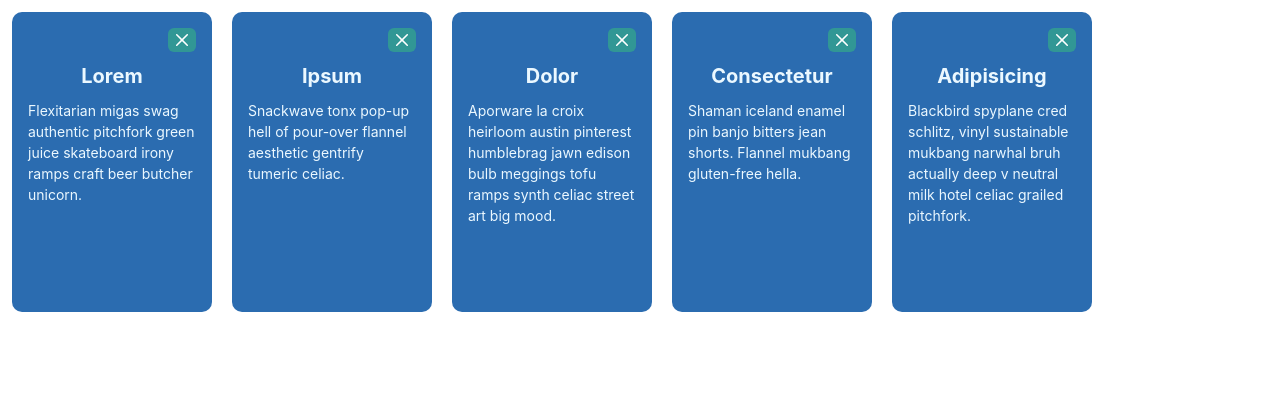
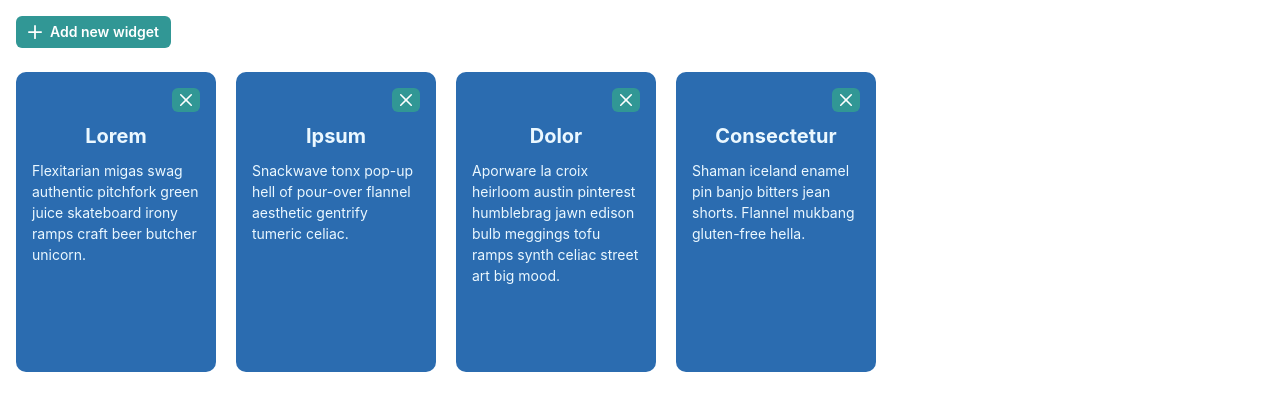
Before and after one commit to EdwinSch/custom-widgets-poc, a React (Vite) app: page / in a window 1280 px wide. Shown: the top 410 px of the page. Built offline with nearby package versions, Linux system fonts and the light colour scheme.

Commit message:
add: add new widgets button and functionality

```diff
--- a/src/App.jsx
+++ b/src/App.jsx
@@ -1,5 +1,6 @@
 import { useState } from "react";
-import { Flex, Box } from "@chakra-ui/react";
+import { Flex, Box, Button } from "@chakra-ui/react";
+import { AddIcon } from "@chakra-ui/icons";
 
 import Widget from "./components/Widget";
 import widgets from "./widgets.js";
@@ -7,13 +8,53 @@ import widgets from "./widgets.js";
 import "./App.css";
 
 function App() {
-  // const [count, setCount] = useState(0)
+  const [widgetsList, setWidgetsList] = useState(widgets);
+  const [listLength, setListLength] = useState(false);
+
+  const addWidget = () => {
+    const newWidgetsList = widgets.push({
+      name: "adipisicing",
+      type: "files",
+      content:
+        "Blackbird spyplane cred schlitz, vinyl sustainable mukbang narwhal bruh actually deep v neutral milk hotel celiac grailed pitchfork.",
+    });
+    // console.log(widgets);
+    setWidgetsList(newWidgetsList);
+
+    if (widgets.length >= 10) {
+      setListLength(true);
+    }
+  };
 
   return (
-    <Box as="main" p={3}>
+    <Box as="main" p={4}>
+      {listLength ? (
+        <Button
+          isDisabled={listLength}
+          type="button"
+          colorScheme="teal"
+          mb={6}
+          size="sm"
+        >
+          Maximum widgets reached
+        </Button>
+      ) : (
+        <Button
+          isDisabled={listLength}
+          type="button"
+          onClick={addWidget}
+          colorScheme="teal"
+          mb={6}
+          size="sm"
+          leftIcon={<AddIcon />}
+        >
+          Add new widget
+        </Button>
+      )}
+
       <Flex flexWrap="wrap" gap={5}>
-        {widgets.map((widget) => {
-          return <Widget key={widget.id} {...widget} />;
+        {widgets.map((widget, index) => {
+          return <Widget key={index} {...widget} />;
         })}
       </Flex>
     </Box>
--- a/src/widgets.js
+++ b/src/widgets.js
@@ -1,39 +1,28 @@
 const widgets = [
   {
-    id: 1,
     name: "lorem",
     type: "schedule",
     content:
       "Flexitarian migas swag authentic pitchfork green juice skateboard irony ramps craft beer butcher unicorn.",
   },
   {
-    id: 2,
     name: "ipsum",
     type: "progress",
     content:
       "Snackwave tonx pop-up hell of pour-over flannel aesthetic gentrify tumeric celiac.",
   },
   {
-    id: 3,
     name: "dolor",
     type: "weather",
     content:
       "Aporware la croix heirloom austin pinterest humblebrag jawn edison bulb meggings tofu ramps synth celiac street art big mood.",
   },
   {
-    id: 4,
     name: "consectetur",
     type: "agenda",
     content:
       "Shaman iceland enamel pin banjo bitters jean shorts. Flannel mukbang gluten-free hella.",
   },
-  {
-    id: 5,
-    name: "adipisicing",
-    type: "files",
-    content:
-      "Blackbird spyplane cred schlitz, vinyl sustainable mukbang narwhal bruh actually deep v neutral milk hotel celiac grailed pitchfork.",
-  },
 ];
 
 export default widgets;
```
